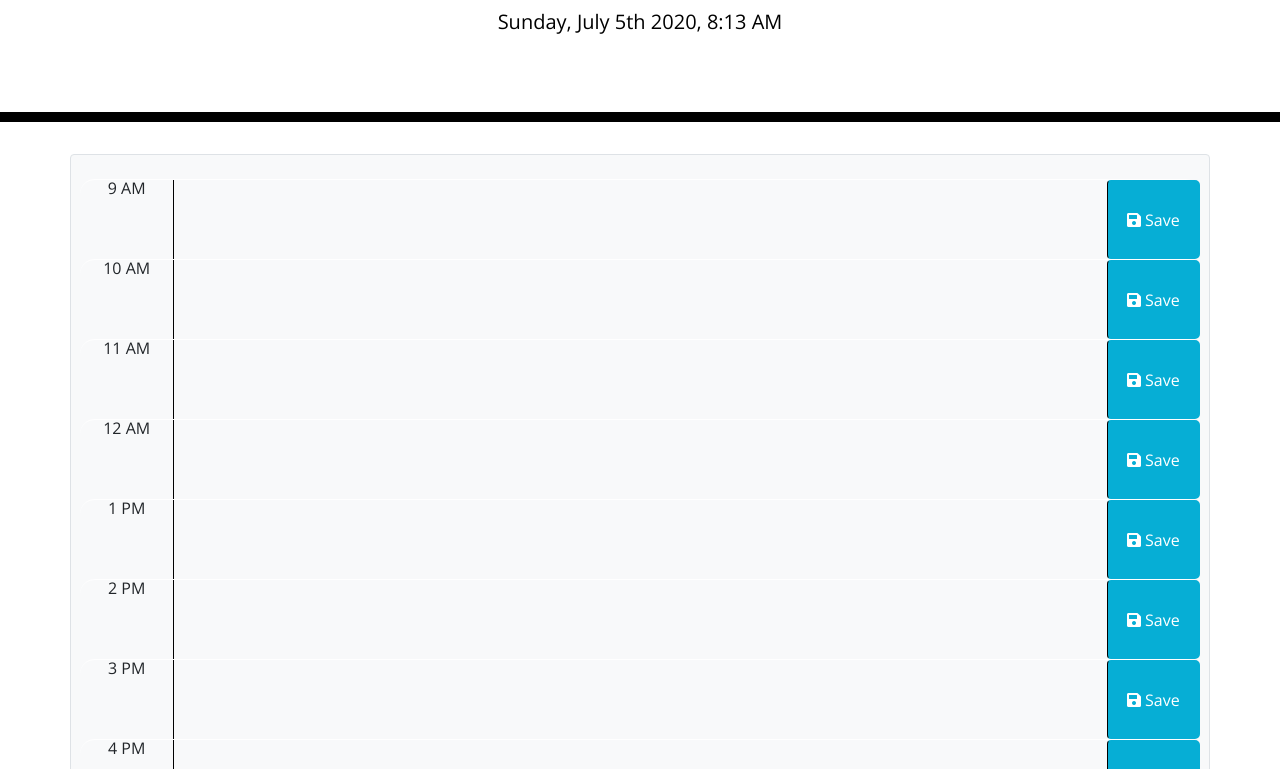
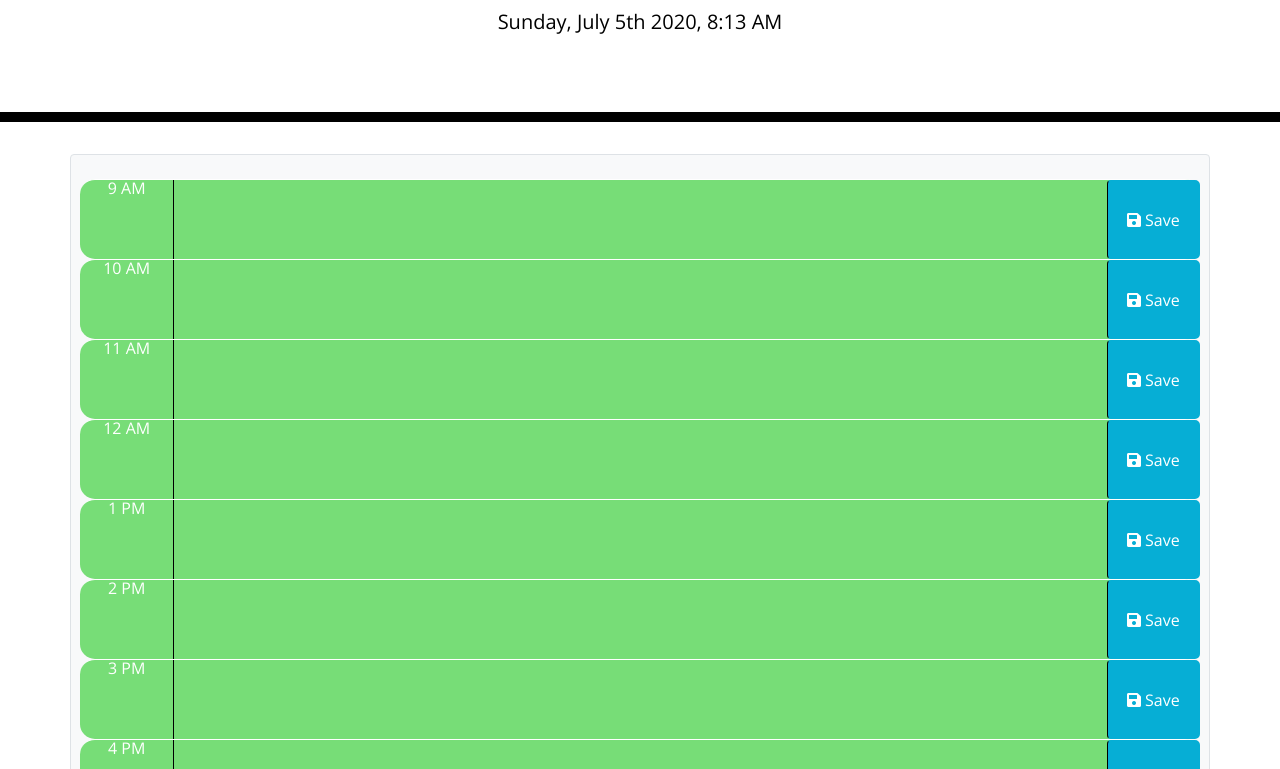
Before and after one commit to terry212/WK5, a plain HTML site: page index.html in a window 1280 px wide. Shown: the part 182-951 px from the top of the page. Drawn offline with nearby package versions, Linux system fonts and the light colour scheme.

Commit message:
changed id and got the color attr to work

```diff
--- a/index.html
+++ b/index.html
@@ -21,47 +21,47 @@
   </header>
   <div class="container p-4 mb-4 bg-light text-center border rounded">
     <!-- Timeblocks go here -->
-    <div id="hour-9" class="row time-block hourCol">
+    <div id="9" class="row time-block hourCol">
       <div class="col-md-1"> 9 AM </div>
       <textarea class="col-md-10 description" id="dataCol"></textarea>
       <button class="btn saveBtn col-md-1"><i class="fas fa-save"></i> Save</button>
     </div>
-    <div id="hour-10" class="row time-block hourCol">
+    <div id="10" class="row time-block hourCol">
       <div class="col-md-1"> 10 AM </div>
       <textarea class="col-md-10 description" id="dataCol"></textarea>
       <button class="btn saveBtn col-md-1"><i class="fas fa-save"></i> Save</button>
     </div>
-    <div id="hour-11" class="row time-block hourCol">
+    <div id="11" class="row time-block hourCol">
       <div class="col-md-1"> 11 AM </div>
       <textarea class="col-md-10 description" id="dataCol"></textarea>
       <button class="btn saveBtn col-md-1"><i class="fas fa-save"></i> Save</button>
     </div>
-    <div id="hour-12" class="row time-block hourCol">
+    <div id="12" class="row time-block hourCol">
       <div class="col-md-1"> 12 AM </div>
       <textarea class="col-md-10 description" id="dataCol"></textarea>
       <button class="btn saveBtn col-md-1"><i class="fas fa-save"></i> Save</button>
     </div>
-    <div id="hour-13" class="row time-block hourCol">
+    <div id="13" class="row time-block hourCol">
       <div class="col-md-1"> 1 PM </div>
       <textarea class="col-md-10 description" id="dataCol"></textarea>
       <button class="btn saveBtn col-md-1"><i class="fas fa-save"></i> Save</button>
     </div>
-    <div id="hour-14" class="row time-block hourCol">
+    <div id="14" class="row time-block hourCol">
       <div class="col-md-1"> 2 PM </div>
       <textarea class="col-md-10 description" id="dataCol"></textarea>
       <button class="btn saveBtn col-md-1"><i class="fas fa-save"></i> Save</button>
     </div>
-    <div id="hour-15" class="row time-block hourCol">
+    <div id="15" class="row time-block hourCol">
       <div class="col-md-1"> 3 PM </div>
       <textarea class="col-md-10 description" id="dataCol"></textarea>
       <button class="btn saveBtn col-md-1"><i class="fas fa-save"></i> Save</button>
     </div>
-    <div id="hour-16" class="row time-block hourCol">
+    <div id="16" class="row time-block hourCol">
       <div class="col-md-1"> 4 PM </div>
       <textarea class="col-md-10 description" id="dataCol"></textarea>
       <button class="btn saveBtn col-md-1"><i class="fas fa-save"></i> Save</button>
     </div>
-    <div id="hour-17" class="row time-block hourCol">
+    <div id="17" class="row time-block hourCol">
       <div class="col-md-1"> 5 PM </div>
       <textarea class="col-md-10 description" id="dataCol"></textarea>
       <button class="btn saveBtn col-md-1"><i class="fas fa-save"></i> Save</button>
--- a/script.js
+++ b/script.js
@@ -5,11 +5,6 @@ $(document).ready(function () {
         var currentDate = moment().format("dddd, MMMM Do YYYY, h:mm A");
         $("#currentDay").text(currentDate);
     }
-
-    // color code idea: use time from now function, if it is less 0 then it is past
-    // if it is in between 0 and 1 then present, if it is greater than 1 then it is future
-
-    function schedule() {
     // listen for save button clicks
     $(".saveBtn").on("click", function () {
         // Get value of correct row description
@@ -19,6 +14,33 @@ $(document).ready(function () {
         localStorage.setItem(timeStamp, userText);
     });
 
+    function schedule() {
+        // current hour for color code
+        var currentHour = moment().format("HH");
+        // grab element to observe to add class attr
+        var divElement = $(".time-block");
+
+        for (let i = 0; i < divElement.length; i++) {
+            // grab id of each data hour block
+            scheduleHour = divElement[i].id;
+
+            function taskLegend() {
+                if (scheduleHour < currentHour) {
+                    $(divElement[i]).addClass("past");
+                }
+                else if (scheduleHour == currentHour) {
+                    $(divElement[i]).removeClass("past");
+                    $(divElement[i]).addClass("present");
+                }
+                else {
+                    $(divElement[i]).removeClass("past");
+                    $(divElement[i]).removeClass("present");
+                    $(divElement[i]).addClass("future");
+                }
+            }
+
+            taskLegend();
+        }
     }
 
 
```
Lines whose indentation alone changed are shown as unchanged.
